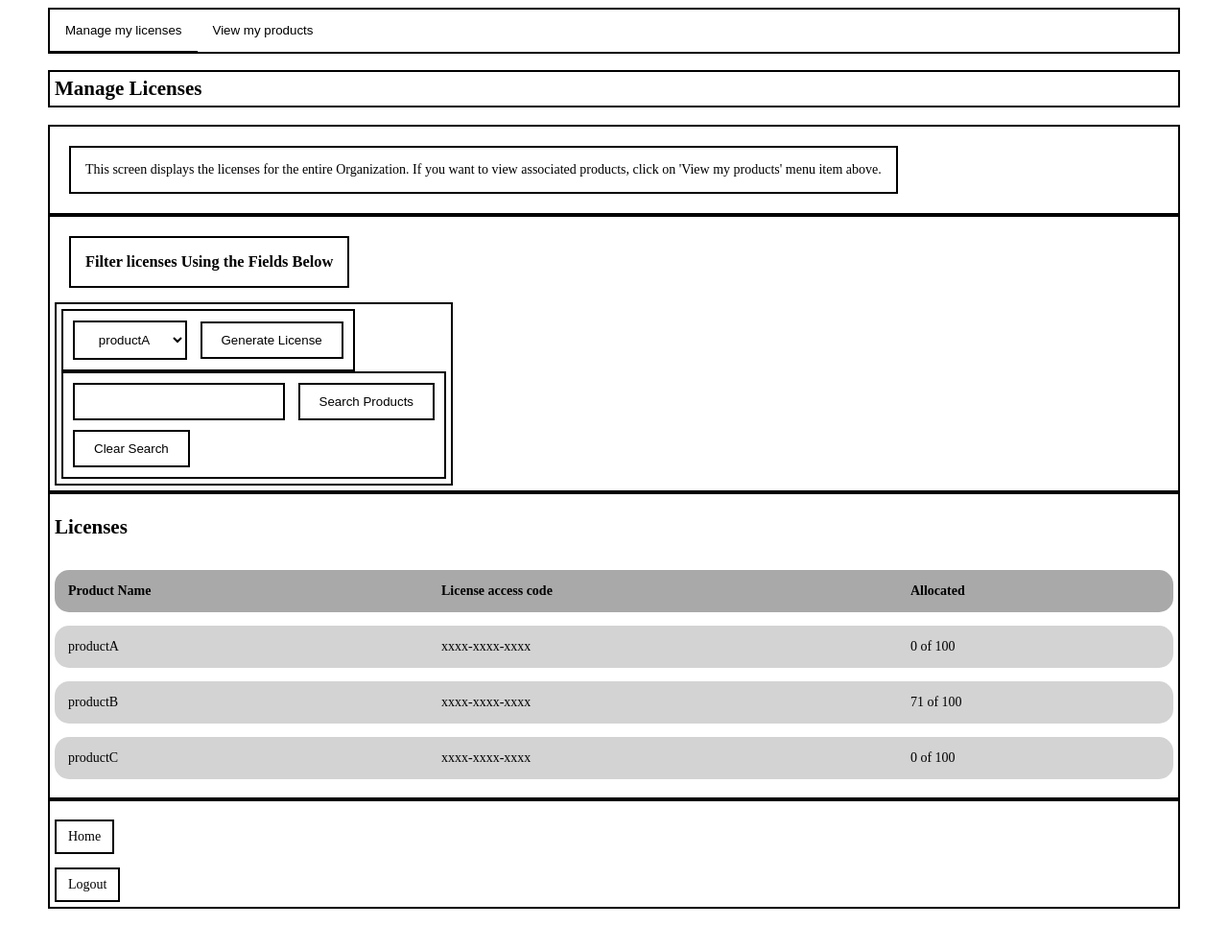
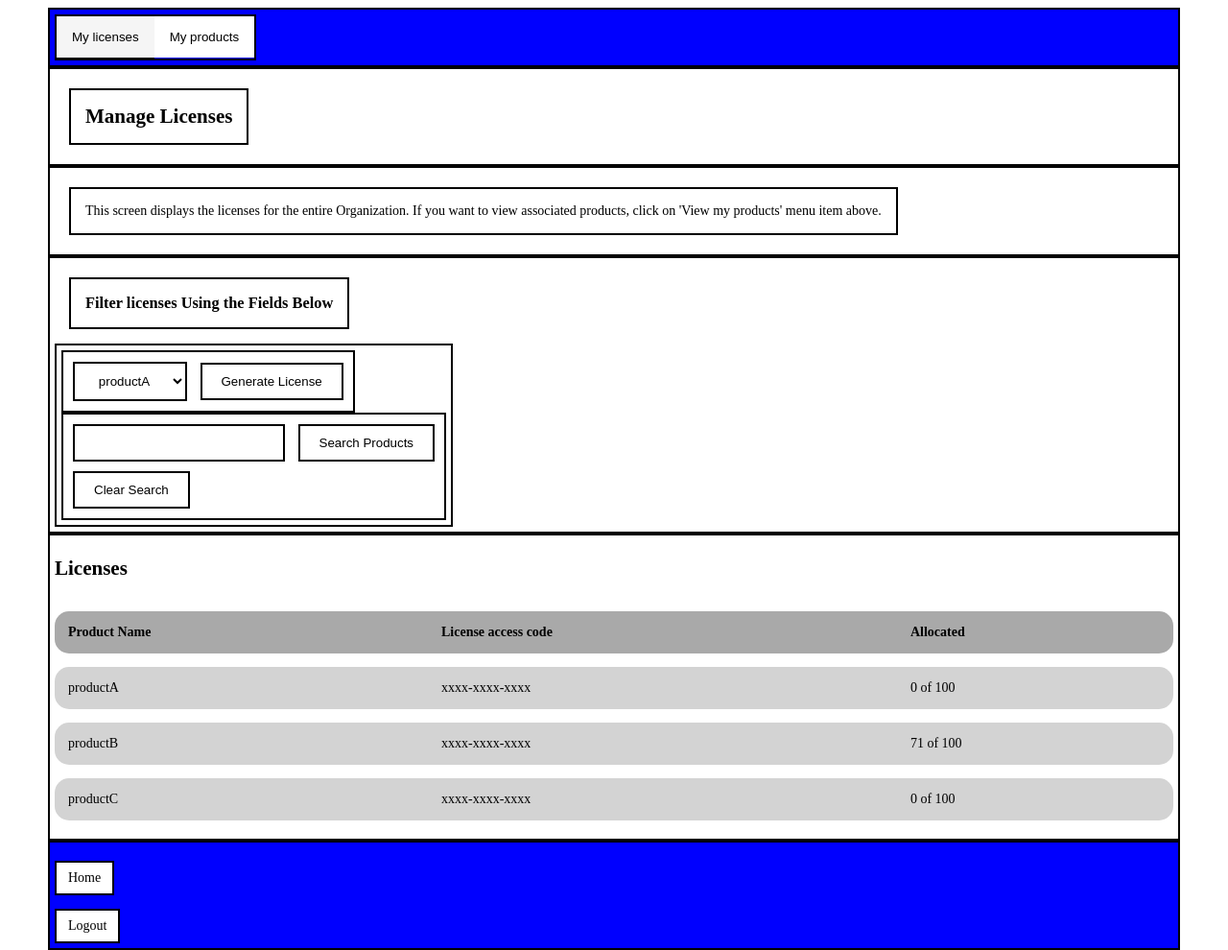
Before and after one commit to lux3hs/contactmgr, a Django app: page /licenses/ in a window 1280 px wide. Shown: the whole page at 96% size. Before the commit the page ends 947 px from the top, so only its background shows below. Run offline with Django 3.2, Linux system fonts and the light colour scheme; a user stored in the database is signed in; data comes from the database, SQL or seed files in the repository; both versions use the stored data as it was after the commit.

Commit message:
Clean html blocks for consistency

```diff
--- a/manage_licenses/templates/manage_licenses/manage-licenses.html
+++ b/manage_licenses/templates/manage_licenses/manage-licenses.html
@@ -10,16 +10,20 @@
 {% endblock head %}
 
 {% block banner %}
-<div class="tab">
-<button class="js-tablinks" id="js-default-open" onclick="changePage(event, 'licenses-tab')">Manage my licenses</button>
-<button class="js-tablinks" onclick="changePage(event, 'products-tab')">View my products</button>
+<div id="app-banner" class="block-container">
+  <div class="tab">
+  <button class="js-tablinks" id="js-default-open" onclick="changePage(event, 'licenses-tab')">My licenses</button>
+  <button class="js-tablinks" onclick="changePage(event, 'products-tab')">My products</button>
+  </div>
 </div>
 {% endblock banner %}
 
 {% block leftcontainer %}{% endblock leftcontainer %}
 
 {% block main %}
-<h2 class="title-container"> Manage Licenses </h2>
+<div class="title-container">
+<h2 class="text-container"> Manage Licenses </h2>
+</div>
 
 {% if messages %}
 <ul class="messages">
@@ -97,7 +101,7 @@
   </div>
 </div>
 
-<div class="block-container">
+<div id="logout-container" class="block-container">
 <p><a href="{% url 'homepage' %}">Home</a></p>
 <a href="{% url 'logout' %}">Logout</a>
 </div>
--- a/manage_licenses/views.py
+++ b/manage_licenses/views.py
@@ -59,6 +59,7 @@ def manage_licenses(request):
     if request.GET.get("search_query"):
         print("searching")
         filter_list = []
+        entitlement_filter = []
         user_query = request.GET
         product_search = user_query.get("search_query")
         for entitlement in product_entitlements:
@@ -66,7 +67,18 @@ def manage_licenses(request):
                 print("hello!")
                 filter_list.append((entitlement.product_name, entitlement.product_name))
 
+                product_name = entitlement.product_name
+                max_licenses = entitlement.max_licenses
+                total_licenses = entitlement.total_licenses
+                num_allocated = str(total_licenses) + " of " + str(max_licenses)
+                entitlement_dict = {}
+                entitlement_dict["product_name"] = product_name
+                entitlement_dict["access_code"] = access_code
+                entitlement_dict["num_allocated"] = num_allocated
+                entitlement_filter.append(entitlement_dict)
+
         choice_list = filter_list
+        entitlement_list = entitlement_filter
 
     #Clear search filter on response from clear search button
     elif request.GET.get("clear_search"):
--- a/static/css/licensepgm/style.css
+++ b/static/css/licensepgm/style.css
@@ -5,13 +5,14 @@
 
 /* Style for base page class */
 body {
-    border: 2px black;
+    /* border: 2px black; */
     height: 100vh;
-    max-width: 100vw;
-    margin-left: 50px;
-    margin-right: 50px;
+    /* max-width: 100vw; */
+    margin-left:50px;
+    margin-right:50px;
     overflow: auto;
     font-size: 14px;
+    background: white;
   }
 
 /* Style the links */
@@ -112,13 +113,13 @@ input.button:hover, input.button:active {
 /* Style the tab container */
 .tab {
     border: 2px solid black;
+    width:fit-content;
     overflow: hidden;
-
   }
 
 /* Style the tab buttons */
 .tab button {
-    background-color: inherit;
+    /* background-color: inherit; */
     float: left;
     border: none;
     outline: none;
@@ -129,8 +130,13 @@ input.button:hover, input.button:active {
 /* Create an active/current tablink class */
 .tab button.active {
   border-bottom: 1px solid black;
+  background-color: whitesmoke;
+  }
 
-  }
+.tab button.hover {
+  /* border-bottom: 1px solid black; */
+  background-color: whitesmoke;
+}
 
 
   /* Style the active tab content */
@@ -149,7 +155,7 @@ input.button:hover, input.button:active {
 /* Style the container for the organization logo */
 #left-container {
     /* border: 5px dotted grey; */
-    border-right: 1px solid black;
+    /* border-right: 1px solid black; */
     float: left;
     height: 50%;
     width: 30%;
@@ -173,15 +179,17 @@ input.button:hover, input.button:active {
 
 /* Style the login window */
 #login-widget{
-    margin: 25px;
+    margin: 15px;
     padding: 15px;
     /* height: 100%; */
     /* max-width: 350px; */
     /* height: 150; */
-    border: 1px solid black;
+    /* border: 1px solid black; */
     /* border-radius: 25px; */
+    border-left: 1px solid black;
     float: left;
     margin-top: 50px;
+    /* background: blue; */
 }
 
 /* Style the homerow container */
@@ -194,22 +202,33 @@ input.button:hover, input.button:active {
     margin-top: 50px;
     padding: 15px;
     float: left;
+    border-left: 1px solid black;
 }
 
 /* Style the homepage display name */
 #home-banner{
-    /* border:1px dotted orange; */
     width: 250px;
     margin: 0px;
     padding: 25px;
     float: center;
     text-align: center;
+    color: blue;
+}
+
+#app-banner{
+  padding:5px;
+  background:blue;
 }
 
 /* Style the page title */
 .title-container{
   border: 2px solid black;
   padding: 5px;
+  /* color:blue; */
+}
+
+#logout-container{
+  background:blue;
 }
 
 
```
Also changed, not shown: manage_contacts/templates/manage_contacts/manage-contacts.html (+9 -5 lines), db.sqlite3.
